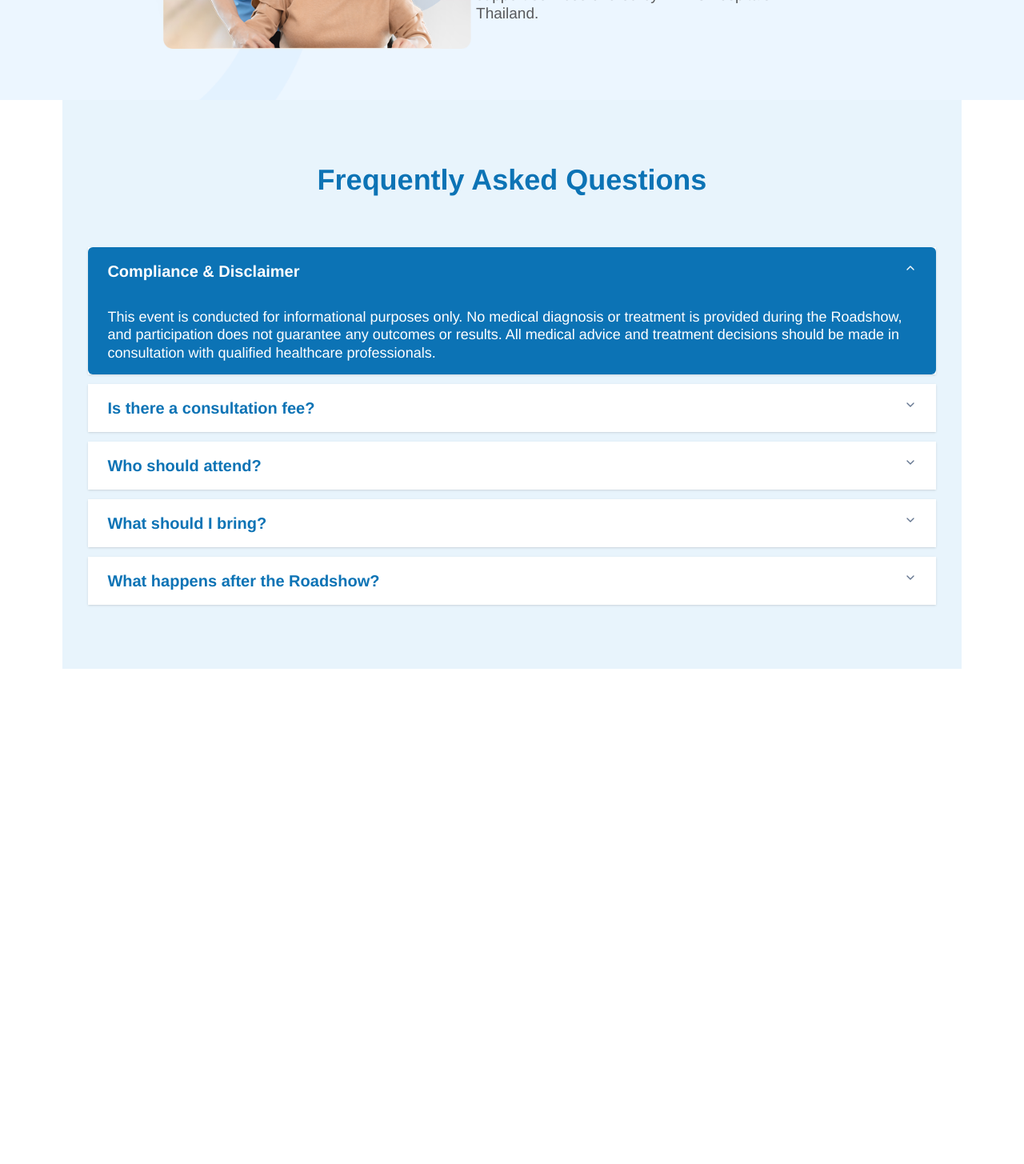
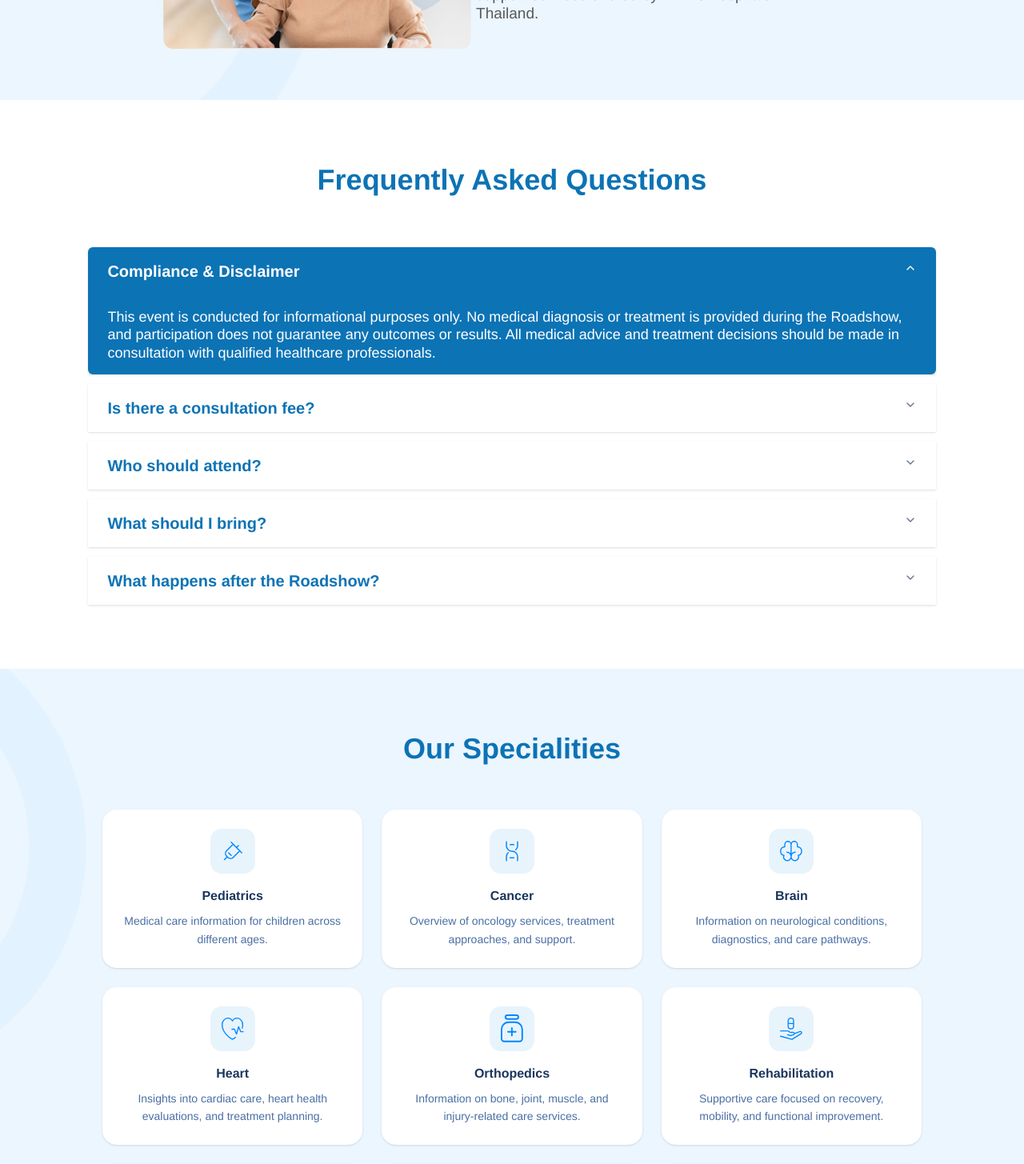
Before and after one commit to umarprogrammer19/Bankok-Dusit-Medical-Services-LP, a Next.js app: page / in a window 1280 px wide. Shown: the part 2060-3515 px from the top of the page at 80% size. Before the commit the page ends 2896 px from the top, so only its background shows below. Built offline with nearby package versions, Linux system fonts and the light colour scheme.

Commit message:
Updated Last:

```diff
--- a/src/app/page.tsx
+++ b/src/app/page.tsx
@@ -2,7 +2,7 @@ import { HeroSection } from "@/components/hero-section"
 import { TrustedProviderSection } from "@/components/trusted-provider-section"
 import { AboutSection } from "@/components/about-section"
 import { FAQSection } from "@/components/faq-section"
-// import { SpecialitiesSection } from "@/components/specialities-section"
+import { SpecialitiesSection } from "@/components/specialities-section"
 // import { RegisterSection } from "@/components/register-section"
 // import { FooterSection } from "@/components/footer-section"
 
@@ -13,8 +13,8 @@ export default function Home() {
       <TrustedProviderSection />
       <AboutSection />
       <FAQSection />
+      <SpecialitiesSection />
       {/*
-      <SpecialitiesSection />
       <RegisterSection />
       <FooterSection />
       */}
--- a/src/components/faq-section.tsx
+++ b/src/components/faq-section.tsx
@@ -5,7 +5,7 @@ import Wrapper from "./wrapper"
 export function FAQSection() {
     return (
         <Wrapper>
-            <section className="bg-[#e8f4fc] py-16 md:py-20 w-[90%] mx-auto">
+            <section className="py-16 md:py-20 w-[90%] mx-auto">
                 <div className="container mx-auto px-4 sm:px-6 lg:px-8">
                     <h2 className="text-3xl md:text-4xl font-bold text-[#0C73B5] text-center mb-8 md:mb-16">
                         Frequently Asked Questions
--- a/src/components/specialities-section.tsx
+++ b/src/components/specialities-section.tsx
@@ -1,14 +1,11 @@
 import { specialities } from "@/data/specialities";
 import Image from "next/image";
+import Wrapper from "./wrapper";
 
 export function SpecialitiesSection() {
     return (
-        <section className="relative py-16 md:py-20 overflow-hidden">
-            {/* Background */}
-            <div className="absolute inset-0">
-                <Image src="/specialities-background.png" alt="" fill className="object-cover" />
-            </div>
-
+        <Wrapper className="bg-[url('/specialities-background.png')] bg-cover bg-center bg-no-repeat">
+            <section className="relative py-16 md:py-20 overflow-hidden md:w-[90%] w-full mx-auto">
                 <div className="relative z-10 container mx-auto px-4 sm:px-6 lg:px-8">
                     <h2 className="text-3xl md:text-4xl font-bold text-[#0C73B5] text-center mb-10 md:mb-14">Our Specialities</h2>
 
@@ -34,5 +31,6 @@ export function SpecialitiesSection() {
                     </div>
                 </div>
             </section>
+        </Wrapper>
     )
 }
```
Lines whose indentation alone changed are shown as unchanged.
